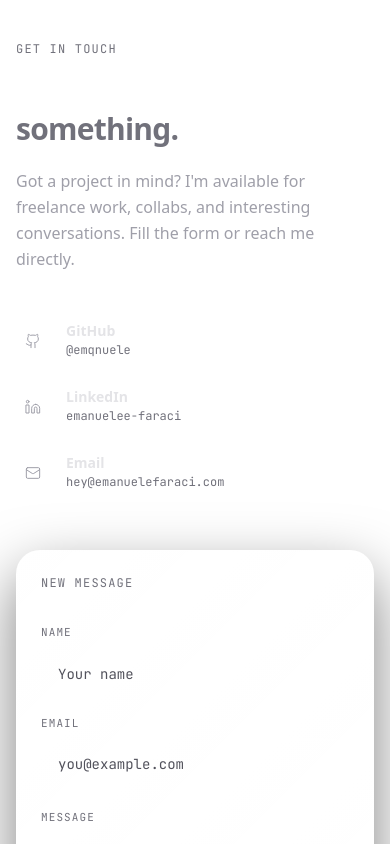
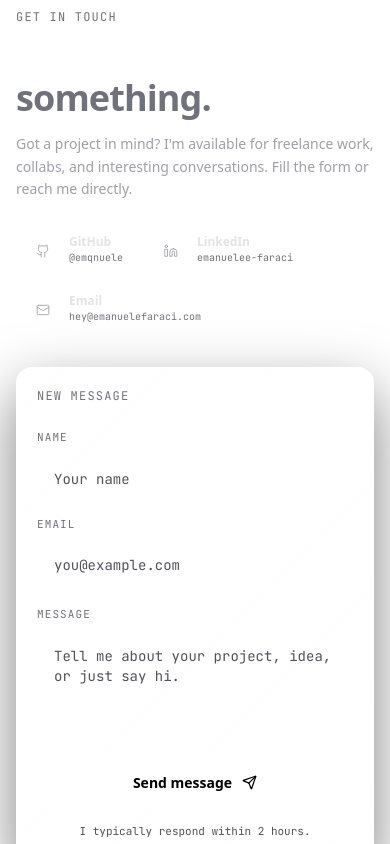
Before and after one commit to emqnuele/portfolio, a Next.js app: page / in a window 390 px wide. Shown: the part 2940-3784 px from the top of the page. Built offline with nearby package versions, Linux system fonts and the light colour scheme.

Commit message:
improve contact section mobile layout

```diff
--- a/src/components/landing/ContactSection.tsx
+++ b/src/components/landing/ContactSection.tsx
@@ -68,10 +68,10 @@ export default function ContactSection() {
             : "border-white/8 hover:border-white/12";
 
     return (
-        <section className="relative z-10 px-4 pt-24 md:pt-32 pb-16 md:pb-24 max-w-7xl mx-auto border-t border-white/5">
+        <section className="relative z-10 px-4 pt-16 md:pt-32 pb-16 md:pb-24 max-w-7xl mx-auto border-t border-white/5">
 
             <motion.div
-                className="grid grid-cols-1 lg:grid-cols-2 gap-12 lg:gap-20 items-start"
+                className="grid grid-cols-1 lg:grid-cols-2 gap-8 lg:gap-20 items-start"
                 initial="hidden"
                 whileInView="visible"
                 viewport={{ once: true, margin: "-80px" }}
@@ -81,39 +81,39 @@ export default function ContactSection() {
                 <motion.div variants={itemVariants} className="lg:sticky lg:top-32">
 
                     {/* Label */}
-                    <p className="text-xs font-mono text-zinc-500 uppercase tracking-widest mb-6">
+                    <p className="text-xs font-mono text-zinc-500 uppercase tracking-widest mb-4 md:mb-6">
                         Get in touch
                     </p>
 
-                    <h2 className="text-3xl md:text-5xl lg:text-6xl font-bold text-white leading-[1.05] tracking-tight mb-6">
-                        Let&apos;s build <br />
+                    <h2 className="text-4xl md:text-5xl lg:text-6xl font-bold text-white leading-[1.05] tracking-tight mb-4 md:mb-6">
+                        Let&apos;s build{" "}
                         <span className="text-zinc-500">something.</span>
                     </h2>
 
-                    <p className="text-base text-zinc-400 leading-relaxed max-w-sm mb-10 font-light">
+                    <p className="text-sm md:text-base text-zinc-400 leading-relaxed max-w-sm mb-6 md:mb-10 font-light">
                         Got a project in mind? I&apos;m available for freelance work, collabs, and interesting conversations.
                         Fill the form or reach me directly.
                     </p>
 
-                    {/* Quick contact links */}
-                    <div className="flex flex-col gap-2">
+                    {/* Quick contact links — horizontal strip on mobile, vertical on desktop */}
+                    <div className="flex flex-row lg:flex-col gap-2 lg:gap-2 flex-wrap">
                         {quickLinks.map(({ icon: Icon, label, handle, href }) => (
                             <motion.a
                                 key={label}
                                 href={href}
                                 target={href.startsWith("http") ? "_blank" : undefined}
                                 rel="noopener noreferrer"
-                                whileHover={{ x: 5 }}
-                                className="group flex items-center gap-4 p-3 -ml-3 rounded-xl hover:bg-white/5 transition-colors w-fit"
+                                whileHover={{ x: 2 }}
+                                className="group flex items-center gap-3 px-3 py-2.5 rounded-xl border border-white/6 bg-white/[0.03] hover:bg-white/[0.07] hover:border-white/12 transition-all lg:border-transparent lg:bg-transparent lg:p-3 lg:-ml-3 lg:hover:bg-white/5 lg:w-fit"
                             >
-                                <div className="p-2 rounded-lg bg-white/5 border border-white/8 text-zinc-400 group-hover:text-white group-hover:border-white/15 transition-all">
-                                    <Icon size={16} strokeWidth={1.5} />
+                                <div className="p-1.5 lg:p-2 rounded-lg bg-white/5 border border-white/8 text-zinc-400 group-hover:text-white group-hover:border-white/15 transition-all shrink-0">
+                                    <Icon size={14} strokeWidth={1.5} />
                                 </div>
-                                <div>
-                                    <p className="text-sm font-semibold text-zinc-200 group-hover:text-white transition-colors leading-none mb-1">{label}</p>
-                                    <p className="text-xs font-mono text-zinc-500 group-hover:text-zinc-400 transition-colors">{handle}</p>
+                                <div className="min-w-0">
+                                    <p className="text-xs lg:text-sm font-semibold text-zinc-200 group-hover:text-white transition-colors leading-none mb-0.5 lg:mb-1">{label}</p>
+                                    <p className="text-[10px] lg:text-xs font-mono text-zinc-500 group-hover:text-zinc-400 transition-colors truncate">{handle}</p>
                                 </div>
-                                <ArrowRight size={14} className="text-zinc-600 group-hover:text-white opacity-0 group-hover:opacity-100 group-hover:translate-x-1 transition-all ml-1" />
+                                <ArrowRight size={12} className="text-zinc-600 group-hover:text-white opacity-0 group-hover:opacity-100 transition-all ml-auto lg:ml-1 shrink-0 hidden lg:block" />
                             </motion.a>
                         ))}
                     </div>
@@ -122,7 +122,7 @@ export default function ContactSection() {
                 {/* RIGHT — Form card */}
                 <motion.div variants={itemVariants}>
                     <div
-                        className="relative rounded-3xl overflow-hidden"
+                        className="relative rounded-2xl md:rounded-3xl overflow-hidden"
                         style={{
                             background: "linear-gradient(135deg, rgba(255,255,255,0.05) 0%, rgba(255,255,255,0.02) 100%)",
                             border: "1px solid rgba(255,255,255,0.08)",
@@ -140,17 +140,17 @@ export default function ContactSection() {
                                     animate={{ opacity: 1, scale: 1 }}
                                     exit={{ opacity: 0, scale: 0.96 }}
                                     transition={{ duration: 0.4, ease: [0.22, 1, 0.36, 1] }}
-                                    className="flex flex-col items-center justify-center gap-6 p-12 min-h-[420px] text-center"
+                                    className="flex flex-col items-center justify-center gap-5 p-8 sm:p-12 min-h-[320px] sm:min-h-[420px] text-center"
                                 >
                                     <motion.div
                                         initial={{ scale: 0 }}
                                         animate={{ scale: 1 }}
                                         transition={{ type: "spring", stiffness: 300, damping: 24, delay: 0.1 }}
                                     >
-                                        <CheckCircle size={48} className="text-emerald-400" strokeWidth={1.5} />
+                                        <CheckCircle size={40} className="text-emerald-400" strokeWidth={1.5} />
                                     </motion.div>
                                     <div>
-                                        <h3 className="text-xl font-bold text-white mb-2">Message sent.</h3>
+                                        <h3 className="text-lg sm:text-xl font-bold text-white mb-2">Message sent.</h3>
                                         <p className="text-sm text-zinc-400 font-mono max-w-xs">
                                             I&apos;ll get back to you within 2 hours. Check your inbox.
                                         </p>
@@ -172,16 +172,16 @@ export default function ContactSection() {
                                     initial={{ opacity: 0 }}
                                     animate={{ opacity: 1 }}
                                     exit={{ opacity: 0 }}
-                                    className="p-6 sm:p-8 flex flex-col gap-5"
+                                    className="p-5 sm:p-8 flex flex-col gap-4 sm:gap-5"
                                 >
                                     {/* Form header */}
-                                    <div className="mb-2">
+                                    <div className="mb-1">
                                         <p className="text-xs font-mono text-zinc-500 uppercase tracking-widest mb-1">New message</p>
                                         <div className="h-px w-full bg-white/5" />
                                     </div>
 
                                     {/* Name & Email row */}
-                                    <div className="grid grid-cols-1 sm:grid-cols-2 gap-4">
+                                    <div className="grid grid-cols-1 sm:grid-cols-2 gap-3 sm:gap-4">
                                         <div className="flex flex-col gap-2">
                                             <label className="text-[11px] font-mono text-zinc-500 uppercase tracking-widest">
                                                 Name
@@ -226,7 +226,7 @@ export default function ContactSection() {
                                             onFocus={() => setFocusedField("message")}
                                             onBlur={() => setFocusedField(null)}
                                             required
-                                            rows={5}
+                                            rows={4}
                                             className={`${inputBase} ${inputFocused("message")}`}
                                         />
                                     </div>
@@ -252,7 +252,7 @@ export default function ContactSection() {
                                         disabled={status === "loading"}
                                         whileHover={status !== "loading" ? { scale: 1.01 } : {}}
                                         whileTap={status !== "loading" ? { scale: 0.98 } : {}}
-                                        className="mt-1 w-full flex items-center justify-center gap-2.5 px-6 py-4 bg-white text-black rounded-xl font-bold text-sm transition-colors hover:bg-zinc-100 disabled:opacity-60 disabled:cursor-not-allowed"
+                                        className="mt-0.5 w-full flex items-center justify-center gap-2.5 px-6 py-3.5 sm:py-4 bg-white text-black rounded-xl font-bold text-sm transition-colors hover:bg-zinc-100 disabled:opacity-60 disabled:cursor-not-allowed"
                                     >
                                         {status === "loading" ? (
                                             <>
@@ -271,7 +271,7 @@ export default function ContactSection() {
                                         )}
                                     </motion.button>
 
-                                    <p className="text-center text-[11px] text-zinc-600 font-mono">
+                                    <p className="text-center text-[11px] text-zinc-600 font-mono pb-0.5">
                                         I typically respond within 2 hours.
                                     </p>
                                 </motion.form>
```
